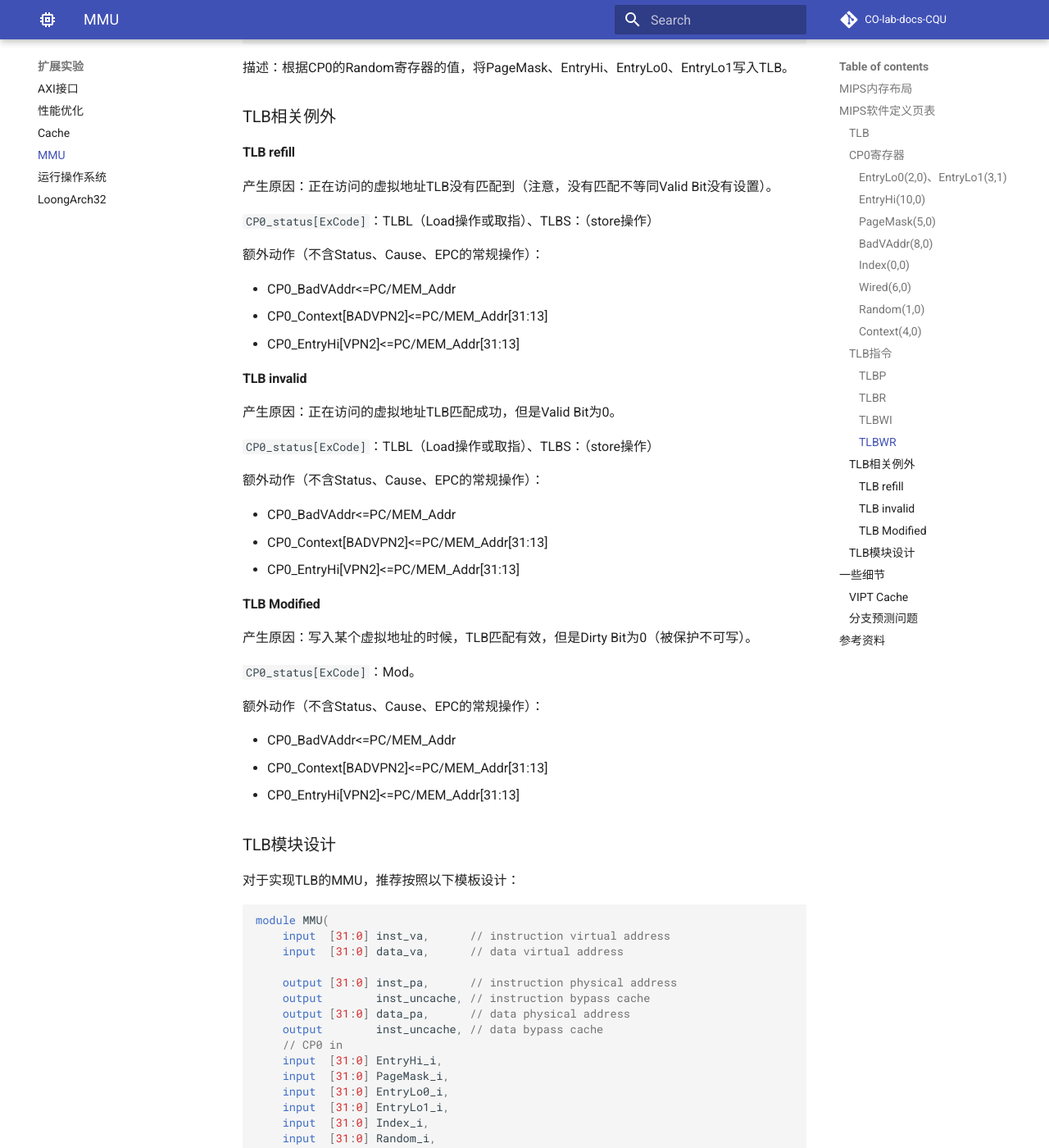
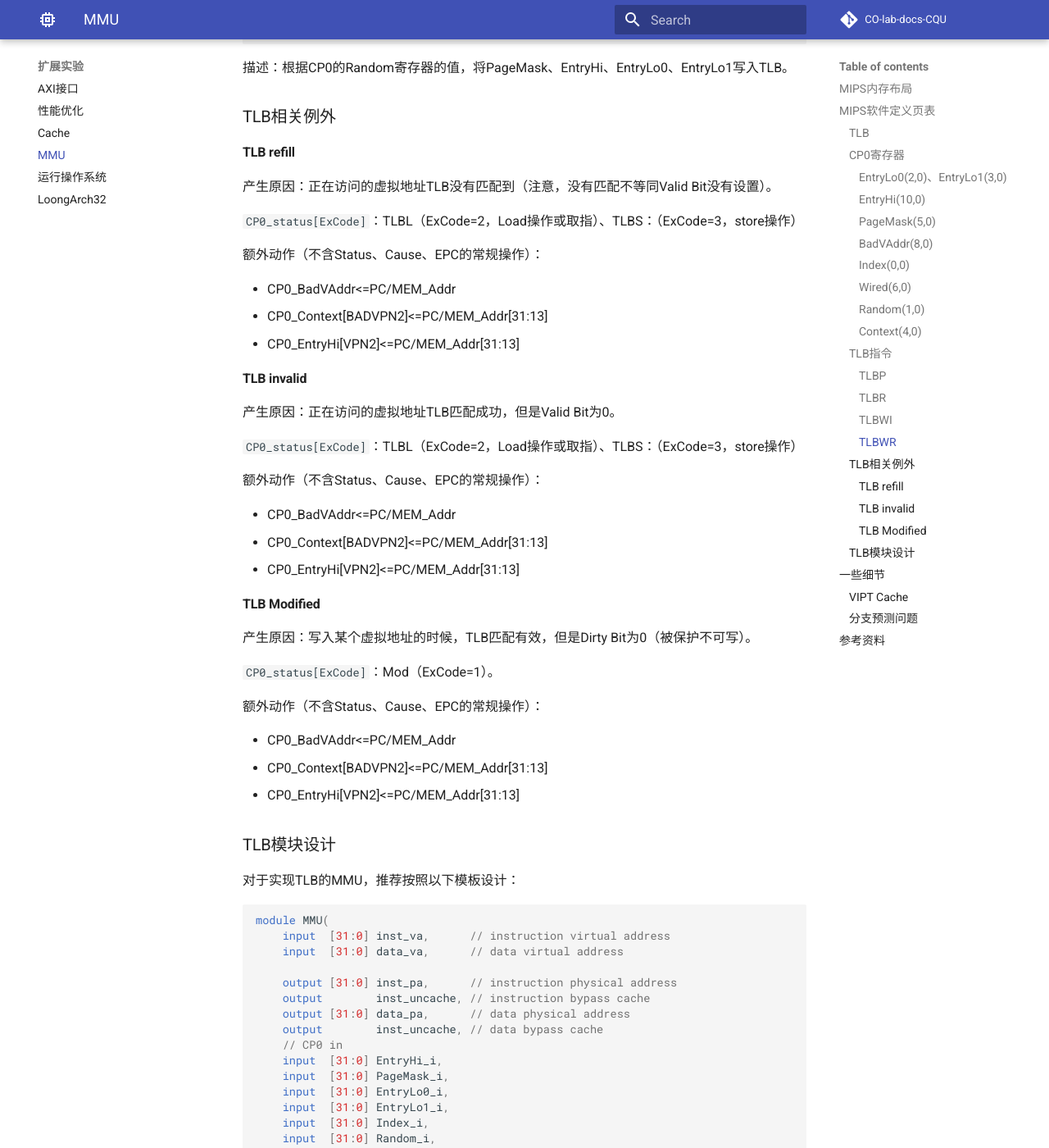
Before and after one commit to CQU-CS-LABs/CO-lab-docs-CQU, an MkDocs documentation site: the page built from docs/ext/mmu.md, in a window 1280 px wide and 1400 px high, scrolled down 5820 px. Shown: the whole window at 82% size. Built offline with MkDocs 1.6.1 and Material for MkDocs 9.7.7, drawn with Linux system fonts in a browser that asks for light colours; comment, search, counter and statistics services are not loaded; some of the changed text lies outside the part shown.

Commit message:
some fix on mmu

```diff
--- a/docs/ext/mmu.md
+++ b/docs/ext/mmu.md
@@ -97,7 +97,7 @@ TLB的作用是供处理器运行在虚拟内存地址时快速完成虚拟地
 
 **以下寄存器(x,y)表示Register x, Sel y，在大家使用mtc0和mfc0指令的时候将会用到。**
 
-#### EntryLo0(2,0)、EntryLo1(3,1)
+#### EntryLo0(2,0)、EntryLo1(3,0)
 
 | 名称 | 位域 | 描述                                                         | 读/写 | 重置状态 |
 | ---- | ---- | ------------------------------------------------------------ | ----- | -------- |
@@ -230,7 +230,7 @@ v       v   v  v                   v v      v
 
 产生原因：正在访问的虚拟地址TLB没有匹配到（注意，没有匹配不等同Valid Bit没有设置）。
 
-`CP0_status[ExCode]`：TLBL（Load操作或取指）、TLBS：（store操作）
+`CP0_status[ExCode]`：TLBL（ExCode=2，Load操作或取指）、TLBS：（ExCode=3，store操作）
 
 额外动作（不含Status、Cause、EPC的常规操作）：
 
@@ -242,7 +242,7 @@ v       v   v  v                   v v      v
 
 产生原因：正在访问的虚拟地址TLB匹配成功，但是Valid Bit为0。
 
-`CP0_status[ExCode]`：TLBL（Load操作或取指）、TLBS：（store操作）
+`CP0_status[ExCode]`：TLBL（ExCode=2，Load操作或取指）、TLBS：（ExCode=3，store操作）
 
 额外动作（不含Status、Cause、EPC的常规操作）：
 
@@ -254,7 +254,7 @@ v       v   v  v                   v v      v
 
 产生原因：写入某个虚拟地址的时候，TLB匹配有效，但是Dirty Bit为0（被保护不可写）。
 
-`CP0_status[ExCode]`：Mod。
+`CP0_status[ExCode]`：Mod（ExCode=1）。
 
 额外动作（不含Status、Cause、EPC的常规操作）：
 
```
Also changed, not shown: other parts of docs/ext/mmu.md (+1 -1 lines).
